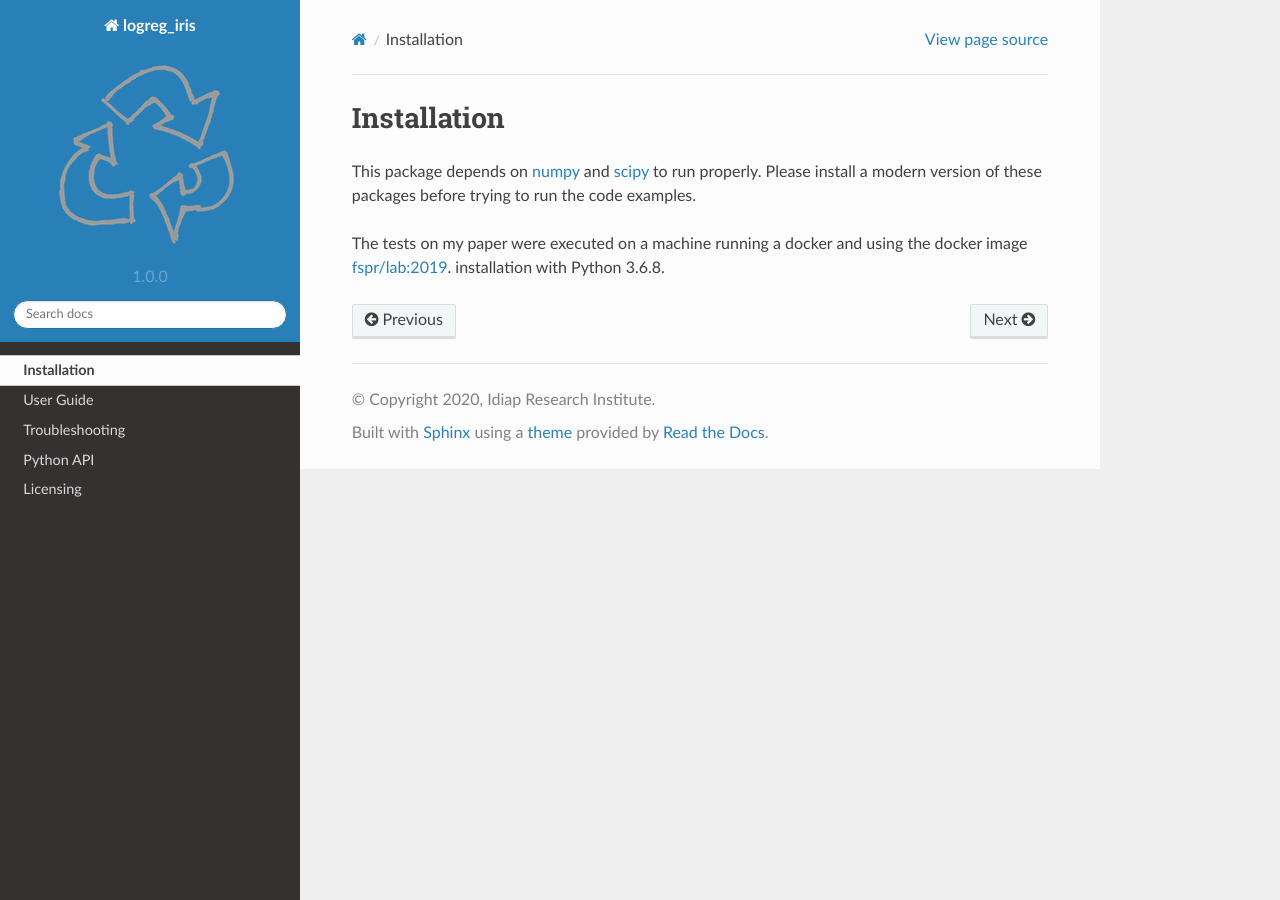
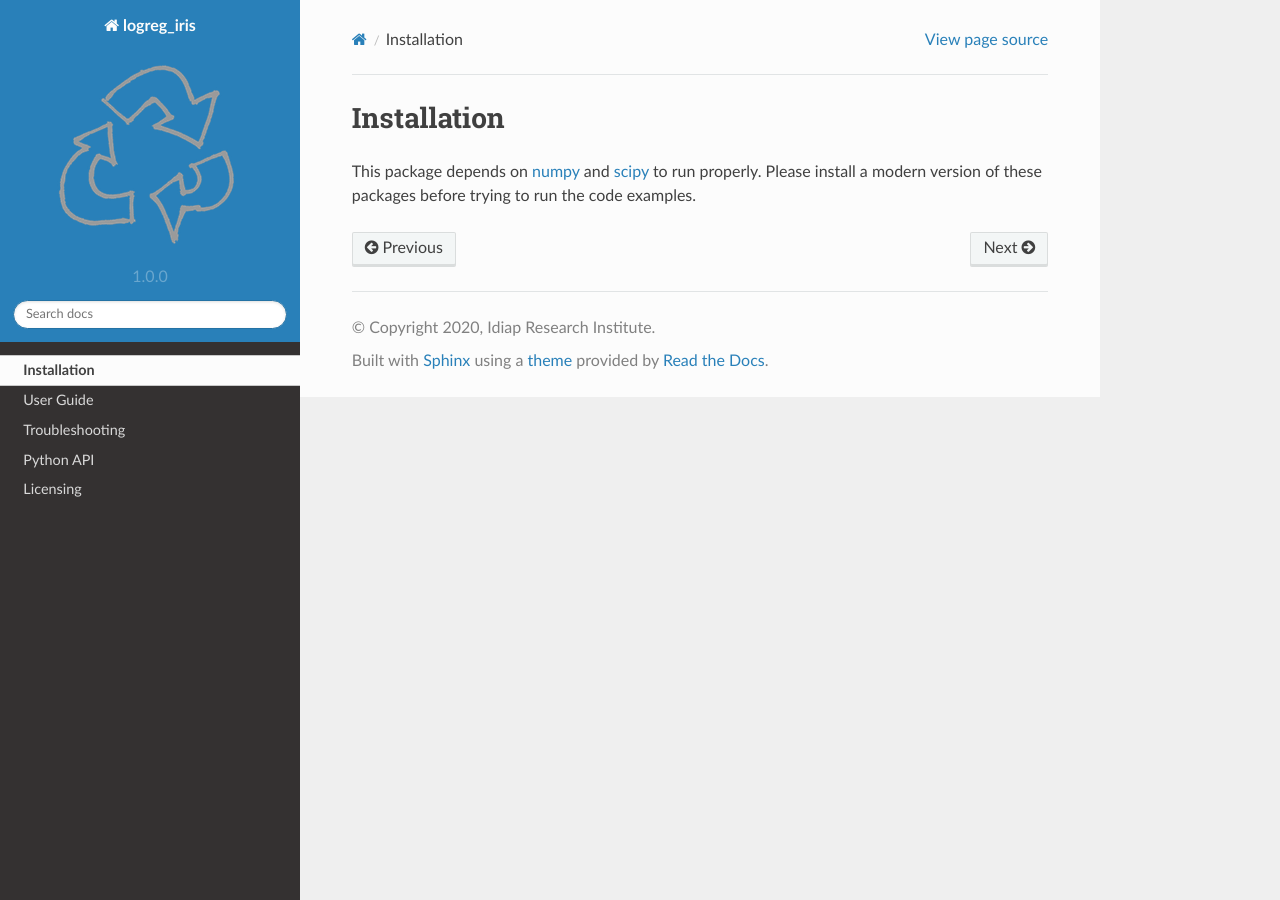
Before and after one commit to vanou-dev/mai-m05-ex5, a Sphinx documentation site: the page built from doc/installation.rst, in a window 1280 px wide. Built offline with Sphinx 7.4.7 and the Read the Docs theme 2.0.0, drawn with Linux system fonts in a browser that asks for light colours.

Commit message:
[doc] Update installation and troubleshooting guides

```diff
--- a/doc/installation.rst
+++ b/doc/installation.rst
@@ -9,8 +9,4 @@ Installation
 This package depends on numpy_ and scipy_ to run properly. Please install a
 modern version of these packages before trying to run the code examples.
 
-The tests on my paper were executed on a machine running a docker and using the
-docker image `fspr/lab:2019 <https://hub.docker.com/r/fspr/lab>`_.
-installation with Python 3.6.8.
-
 .. include:: links.rst
--- a/doc/troubleshooting.rst
+++ b/doc/troubleshooting.rst
@@ -5,11 +5,12 @@
 Troubleshooting
 ---------------
 
-You can run unit tests I have prepared like this:
+You can run unit tests I have prepared like this (install nose_ first):
 
 
 .. code-block:: shell
 
+  # use your package manager to install the package "nose"
   $ nosetests ./test.py
 
 In case of problems, please get in touch with me `by e-mail
```
